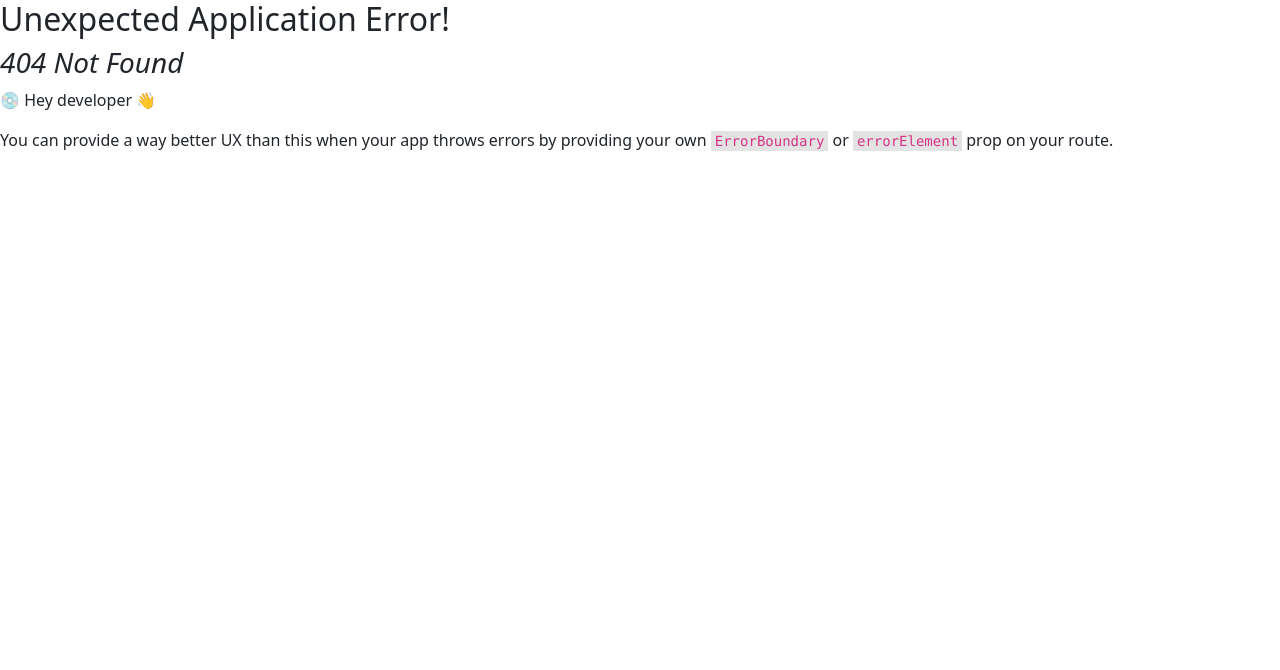
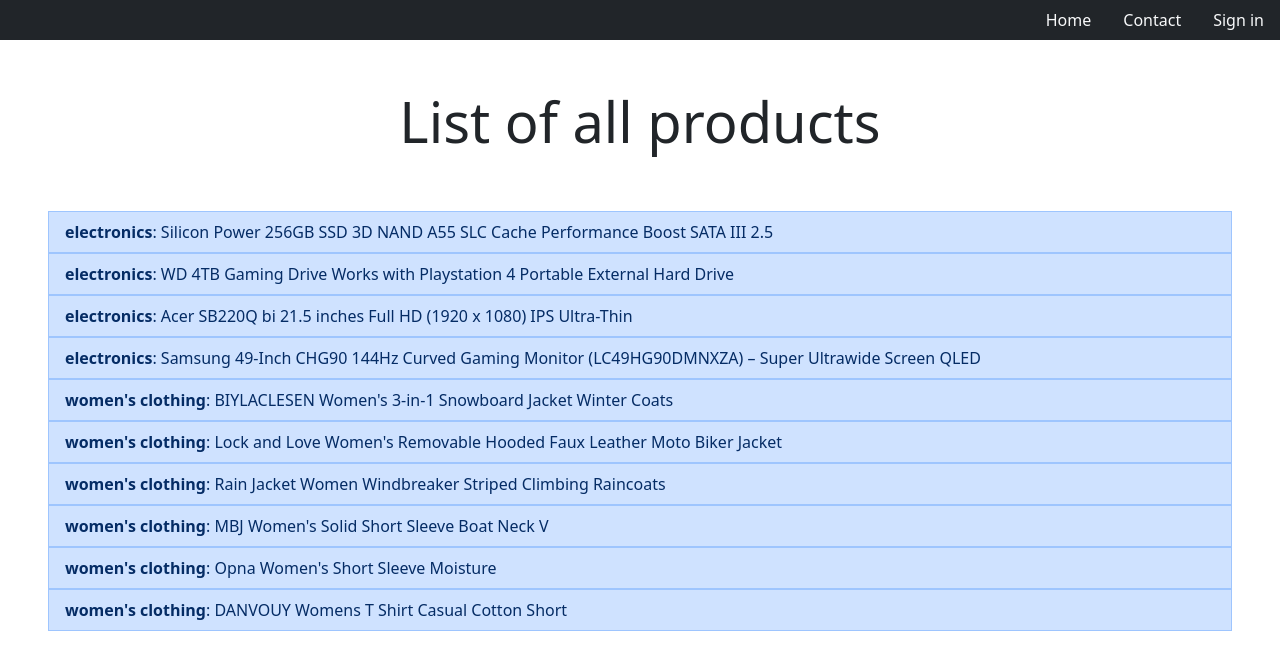
Before and after one commit to billymohajeri/redux-toolkit-routing-ecommerce-app, a React (Vite) app: page /products in a window 1280 px wide. Before the commit this address had no page. Shown: the top 670 px of the page. Built offline with nearby package versions, Linux system fonts and the light colour scheme.

Commit message:
Add productDetails page

```diff
--- a/src/components/Navbar.tsx
+++ b/src/components/Navbar.tsx
@@ -1,23 +1,23 @@
-import { Outlet } from "react-router-dom";
+import { Link, Outlet } from "react-router-dom";
 
 const Navbar = () => {
   return (
     <div>
       <ul className="nav justify-content-end bg-dark">
         <li className="nav-item">
-          <a className="nav-link text-light" aria-current="page" href="/">
+          <Link className="nav-link text-light" aria-current="page" to="/">
             Home
-          </a>
+          </Link>
         </li>
         <li className="nav-item">
-          <a className="nav-link text-light" href="/contact">
+          <Link className="nav-link text-light" to="/contact">
             Contact
-          </a>
+          </Link>
         </li>
         <li className="nav-item">
-          <a className="nav-link text-light" href="#">
-            Link
-          </a>
+          <Link className="nav-link text-light" to="/signin">
+            Sign in
+          </Link>
         </li>
       </ul>
       <Outlet />
--- /dev/null
+++ b/src/components/ProductDetails.tsx
@@ -0,0 +1,31 @@
+import { useLocation } from 'react-router-dom';
+import 'bootstrap/dist/css/bootstrap.min.css';
+
+const ProductDetails = () => {
+  const location = useLocation();
+  const product = location.state;
+
+  return (
+    <div className="container mt-5">
+      <div className="card">
+        <div className="row no-gutters">
+          <div className="col-md-4">
+            <img src={product.image} className="card-img" alt={product.title} />
+          </div>
+          <div className="col-md-8">
+            <div className="card-body">
+              <h5 className="card-title">{product.title}</h5>
+              <p className="card-text"><strong>Category:</strong> {product.category}</p>
+              <p className="card-text"><strong>Description:</strong> {product.description}</p>
+              <p className="card-text"><strong>Price:</strong> ${product.price}</p>
+              <p className="card-text"><strong>Rating:</strong> {product.rating.rate} ({product.rating.count} reviews)</p>
+              <p className="card-text"><small className="text-muted">Product ID: {product.id}</small></p>
+            </div>
+          </div>
+        </div>
+      </div>
+    </div>
+  );
+};
+
+export default ProductDetails;
--- a/src/components/ProductList.tsx
+++ b/src/components/ProductList.tsx
@@ -1,21 +1,24 @@
 import { useSelector } from "react-redux";
 import { RootState } from "../store";
+import { Link } from "react-router-dom";
 
 const ProductList = () => {
   const products = useSelector((state: RootState) => state.productR.products);
+
   return (
     <div>
       <h1 className="display-4 py-5 text-center">List of all products</h1>
       <ul className="list-group px-5">
         {products.map((product) => (
           <li key={product.id}>
-            <a
-              href="#"
+            <Link
+              to={`/products/${product.id}`}
               className="list-group-item list-group-item-action list-group-item-primary"
               aria-current="true"
+              state={product}
             >
               <b>{product.category}</b>: {product.title}
-            </a>
+            </Link>
           </li>
         ))}
       </ul>
--- /dev/null
+++ b/src/components/SignIn.tsx
@@ -0,0 +1,5 @@
+const SignIn = () => {
+  return <div>SignIn</div>;
+};
+
+export default SignIn;
--- a/src/features/products/productSlice.ts
+++ b/src/features/products/productSlice.ts
@@ -20,135 +20,137 @@
 const initialState: productState = {
   products: [
     {
-      id: 1,
-      title: "Fjallraven - Foldsack No. 1 Backpack, Fits 15 Laptops",
-      price: 109.95,
+      id: 11,
+      title:
+        "Silicon Power 256GB SSD 3D NAND A55 SLC Cache Performance Boost SATA III 2.5",
+      price: 109,
       description:
-        "Your perfect pack for everyday use and walks in the forest. Stash your laptop (up to 15 inches) in the padded sleeve, your everyday",
-      category: "men's clothing",
-      image: "https://fakestoreapi.com/img/81fPKd-2AYL._AC_SL1500_.jpg",
+        "3D NAND flash are applied to deliver high transfer speeds Remarkable transfer speeds that enable faster bootup and improved overall system performance. The advanced SLC Cache Technology allows performance boost and longer lifespan 7mm slim design suitable for Ultrabooks and Ultra-slim notebooks. Supports TRIM command, Garbage Collection technology, RAID, and ECC (Error Checking & Correction) to provide the optimized performance and enhanced reliability.",
+      category: "electronics",
+      image: "https://fakestoreapi.com/img/71kWymZ+c+L._AC_SX679_.jpg",
       rating: {
-        rate: 3.9,
-        count: 120,
+        rate: 4.8,
+        count: 319,
       },
     },
     {
-      id: 2,
-      title: "Mens Casual Premium Slim Fit T-Shirts ",
-      price: 22.3,
+      id: 12,
+      title:
+        "WD 4TB Gaming Drive Works with Playstation 4 Portable External Hard Drive",
+      price: 114,
       description:
-        "Slim-fitting style, contrast raglan long sleeve, three-button henley placket, light weight & soft fabric for breathable and comfortable wearing. And Solid stitched shirts with round neck made for durability and a great fit for casual fashion wear and diehard baseball fans. The Henley style round neckline includes a three-button placket.",
-      category: "men's clothing",
-      image:
-        "https://fakestoreapi.com/img/71-3HjGNDUL._AC_SY879._SX._UX._SY._UY_.jpg",
+        "Expand your PS4 gaming experience, Play anywhere Fast and easy, setup Sleek design with high capacity, 3-year manufacturer's limited warranty",
+      category: "electronics",
+      image: "https://fakestoreapi.com/img/61mtL65D4cL._AC_SX679_.jpg",
       rating: {
-        rate: 4.1,
-        count: 259,
-      },
-    },
-    {
-      id: 3,
-      title: "Mens Cotton Jacket",
-      price: 55.99,
-      description:
-        "great outerwear jackets for Spring/Autumn/Winter, suitable for many occasions, such as working, hiking, camping, mountain/rock climbing, cycling, traveling or other outdoors. Good gift choice for you or your family member. A warm hearted love to Father, husband or son in this thanksgiving or Christmas Day.",
-      category: "men's clothing",
-      image: "https://fakestoreapi.com/img/71li-ujtlUL._AC_UX679_.jpg",
-      rating: {
-        rate: 4.7,
-        count: 500,
-      },
-    },
-    {
-      id: 4,
-      title: "Mens Casual Slim Fit",
-      price: 15.99,
-      description:
-        "The color could be slightly different between on the screen and in practice. / Please note that body builds vary by person, therefore, detailed size information should be reviewed below on the product description.",
-      category: "men's clothing",
-      image: "https://fakestoreapi.com/img/71YXzeOuslL._AC_UY879_.jpg",
-      rating: {
-        rate: 2.1,
-        count: 430,
-      },
-    },
-    {
-      id: 5,
-      title:
-        "John Hardy Women's Legends Naga Gold & Silver Dragon Station Chain Bracelet",
-      price: 695,
-      description:
-        "From our Legends Collection, the Naga was inspired by the mythical water dragon that protects the ocean's pearl. Wear facing inward to be bestowed with love and abundance, or outward for protection.",
-      category: "jewelery",
-      image: "https://fakestoreapi.com/img/71pWzhdJNwL._AC_UL640_QL65_ML3_.jpg",
-      rating: {
-        rate: 4.6,
+        rate: 4.8,
         count: 400,
       },
     },
     {
-      id: 6,
-      title: "Solid Gold Petite Micropave ",
-      price: 168,
+      id: 13,
+      title: "Acer SB220Q bi 21.5 inches Full HD (1920 x 1080) IPS Ultra-Thin",
+      price: 599,
       description:
-        "Satisfaction Guaranteed. Return or exchange any order within 30 days.Designed and sold by Hafeez Center in the United States. Satisfaction Guaranteed. Return or exchange any order within 30 days.",
-      category: "jewelery",
-      image: "https://fakestoreapi.com/img/61sbMiUnoGL._AC_UL640_QL65_ML3_.jpg",
+        "21. 5 inches Full HD (1920 x 1080) widescreen IPS display And Radeon free Sync technology. No compatibility for VESA Mount Refresh Rate: 75Hz - Using HDMI port Zero-frame design | ultra-thin | 4ms response time | IPS panel Aspect ratio - 16: 9. Color Supported - 16. 7 million colors. Brightness - 250 nit Tilt angle -5 degree to 15 degree. Horizontal viewing angle-178 degree. Vertical viewing angle-178 degree 75 hertz",
+      category: "electronics",
+      image: "https://fakestoreapi.com/img/81QpkIctqPL._AC_SX679_.jpg",
       rating: {
-        rate: 3.9,
-        count: 70,
+        rate: 2.9,
+        count: 250,
       },
     },
     {
-      id: 7,
-      title: "White Gold Plated Princess",
-      price: 9.99,
+      id: 14,
+      title:
+        "Samsung 49-Inch CHG90 144Hz Curved Gaming Monitor (LC49HG90DMNXZA) – Super Ultrawide Screen QLED ",
+      price: 999.99,
       description:
-        "Classic Created Wedding Engagement Solitaire Diamond Promise Ring for Her. Gifts to spoil your love more for Engagement, Wedding, Anniversary, Valentine's Day...",
-      category: "jewelery",
-      image: "https://fakestoreapi.com/img/71YAIFU48IL._AC_UL640_QL65_ML3_.jpg",
+        "49 INCH SUPER ULTRAWIDE 32:9 CURVED GAMING MONITOR with dual 27 inch screen side by side QUANTUM DOT (QLED) TECHNOLOGY, HDR support and factory calibration provides stunningly realistic and accurate color and contrast 144HZ HIGH REFRESH RATE and 1ms ultra fast response time work to eliminate motion blur, ghosting, and reduce input lag",
+      category: "electronics",
+      image: "https://fakestoreapi.com/img/81Zt42ioCgL._AC_SX679_.jpg",
       rating: {
-        rate: 3,
-        count: 400,
+        rate: 2.2,
+        count: 140,
       },
     },
     {
-      id: 8,
-      title: "Pierced Owl Rose Gold Plated Stainless Steel Double",
-      price: 10.99,
+      id: 15,
+      title: "BIYLACLESEN Women's 3-in-1 Snowboard Jacket Winter Coats",
+      price: 56.99,
       description:
-        "Rose Gold Plated Double Flared Tunnel Plug Earrings. Made of 316L Stainless Steel",
-      category: "jewelery",
-      image: "https://fakestoreapi.com/img/51UDEzMJVpL._AC_UL640_QL65_ML3_.jpg",
+        "Note:The Jackets is US standard size, Please choose size as your usual wear Material: 100% Polyester; Detachable Liner Fabric: Warm Fleece. Detachable Functional Liner: Skin Friendly, Lightweigt and Warm.Stand Collar Liner jacket, keep you warm in cold weather. Zippered Pockets: 2 Zippered Hand Pockets, 2 Zippered Pockets on Chest (enough to keep cards or keys)and 1 Hidden Pocket Inside.Zippered Hand Pockets and Hidden Pocket keep your things secure. Humanized Design: Adjustable and Detachable Hood and Adjustable cuff to prevent the wind and water,for a comfortable fit. 3 in 1 Detachable Design provide more convenience, you can separate the coat and inner as needed, or wear it together. It is suitable for different season and help you adapt to different climates",
+      category: "women's clothing",
+      image: "https://fakestoreapi.com/img/51Y5NI-I5jL._AC_UX679_.jpg",
       rating: {
-        rate: 1.9,
-        count: 100,
+        rate: 2.6,
+        count: 235,
       },
     },
     {
-      id: 9,
-      title: "WD 2TB Elements Portable External Hard Drive - USB 3.0 ",
-      price: 64,
+      id: 16,
+      title:
+        "Lock and Love Women's Removable Hooded Faux Leather Moto Biker Jacket",
+      price: 29.95,
       description:
-        "USB 3.0 and USB 2.0 Compatibility Fast data transfers Improve PC Performance High Capacity; Compatibility Formatted NTFS for Windows 10, Windows 8.1, Windows 7; Reformatting may be required for other operating systems; Compatibility may vary depending on user’s hardware configuration and operating system",
-      category: "electronics",
-      image: "https://fakestoreapi.com/img/61IBBVJvSDL._AC_SY879_.jpg",
+        "100% POLYURETHANE(shell) 100% POLYESTER(lining) 75% POLYESTER 25% COTTON (SWEATER), Faux leather material for style and comfort / 2 pockets of front, 2-For-One Hooded denim style faux leather jacket, Button detail on waist / Detail stitching at sides, HAND WASH ONLY / DO NOT BLEACH / LINE DRY / DO NOT IRON",
+      category: "women's clothing",
+      image: "https://fakestoreapi.com/img/81XH0e8fefL._AC_UY879_.jpg",
       rating: {
-        rate: 3.3,
-        count: 203,
+        rate: 2.9,
+        count: 340,
       },
     },
     {
-      id: 10,
-      title: "SanDisk SSD PLUS 1TB Internal SSD - SATA III 6 Gb/s",
-      price: 109,
+      id: 17,
+      title: "Rain Jacket Women Windbreaker Striped Climbing Raincoats",
+      price: 39.99,
       description:
-        "Easy upgrade for faster boot up, shutdown, application load and response (As compared to 5400 RPM SATA 2.5” hard drive; Based on published specifications and internal benchmarking tests using PCMark vantage scores) Boosts burst write performance, making it ideal for typical PC workloads The perfect balance of performance and reliability Read/write speeds of up to 535MB/s/450MB/s (Based on internal testing; Performance may vary depending upon drive capacity, host device, OS and application.)",
-      category: "electronics",
-      image: "https://fakestoreapi.com/img/61U7T1koQqL._AC_SX679_.jpg",
+        "Lightweight perfet for trip or casual wear---Long sleeve with hooded, adjustable drawstring waist design. Button and zipper front closure raincoat, fully stripes Lined and The Raincoat has 2 side pockets are a good size to hold all kinds of things, it covers the hips, and the hood is generous but doesn't overdo it.Attached Cotton Lined Hood with Adjustable Drawstrings give it a real styled look.",
+      category: "women's clothing",
+      image: "https://fakestoreapi.com/img/71HblAHs5xL._AC_UY879_-2.jpg",
       rating: {
-        rate: 2.9,
-        count: 470,
+        rate: 3.8,
+        count: 679,
+      },
+    },
+    {
+      id: 18,
+      title: "MBJ Women's Solid Short Sleeve Boat Neck V ",
+      price: 9.85,
+      description:
+        "95% RAYON 5% SPANDEX, Made in USA or Imported, Do Not Bleach, Lightweight fabric with great stretch for comfort, Ribbed on sleeves and neckline / Double stitching on bottom hem",
+      category: "women's clothing",
+      image: "https://fakestoreapi.com/img/71z3kpMAYsL._AC_UY879_.jpg",
+      rating: {
+        rate: 4.7,
+        count: 130,
+      },
+    },
+    {
+      id: 19,
+      title: "Opna Women's Short Sleeve Moisture",
+      price: 7.95,
+      description:
+        "100% Polyester, Machine wash, 100% cationic polyester interlock, Machine Wash & Pre Shrunk for a Great Fit, Lightweight, roomy and highly breathable with moisture wicking fabric which helps to keep moisture away, Soft Lightweight Fabric with comfortable V-neck collar and a slimmer fit, delivers a sleek, more feminine silhouette and Added Comfort",
+      category: "women's clothing",
+      image: "https://fakestoreapi.com/img/51eg55uWmdL._AC_UX679_.jpg",
+      rating: {
+        rate: 4.5,
+        count: 146,
+      },
+    },
+    {
+      id: 20,
+      title: "DANVOUY Womens T Shirt Casual Cotton Short",
+      price: 12.99,
+      description:
+        "95%Cotton,5%Spandex, Features: Casual, Short Sleeve, Letter Print,V-Neck,Fashion Tees, The fabric is soft and has some stretch., Occasion: Casual/Office/Beach/School/Home/Street. Season: Spring,Summer,Autumn,Winter.",
+      category: "women's clothing",
+      image: "https://fakestoreapi.com/img/61pHAEJ4NML._AC_UX679_.jpg",
+      rating: {
+        rate: 3.6,
+        count: 145,
       },
     },
   ],
--- a/src/main.tsx
+++ b/src/main.tsx
@@ -4,6 +4,8 @@
 import ProductList from "./components/ProductList.tsx";
 import Navbar from "./components/Navbar.tsx";
 import Contact from "./components/Contact.tsx";
+import SignIn from "./components/SignIn.tsx";
+import ProductDetails from "./components/ProductDetails.tsx";
 
 import "bootstrap/dist/css/bootstrap.css";
 import { Provider } from "react-redux";
@@ -15,8 +17,10 @@
     path: "/",
     element: <Navbar />,
     children: [
-      { path: "/", element: <ProductList /> },
+      { path: "/products", element: <ProductList /> },
+      { path: "/products/:id", element: <ProductDetails /> },
       { path: "/contact", element: <Contact /> },
+      { path: "/signin", element: <SignIn /> },
       // { path: "*", element: <NotFound /> },
     ],
   },
```
